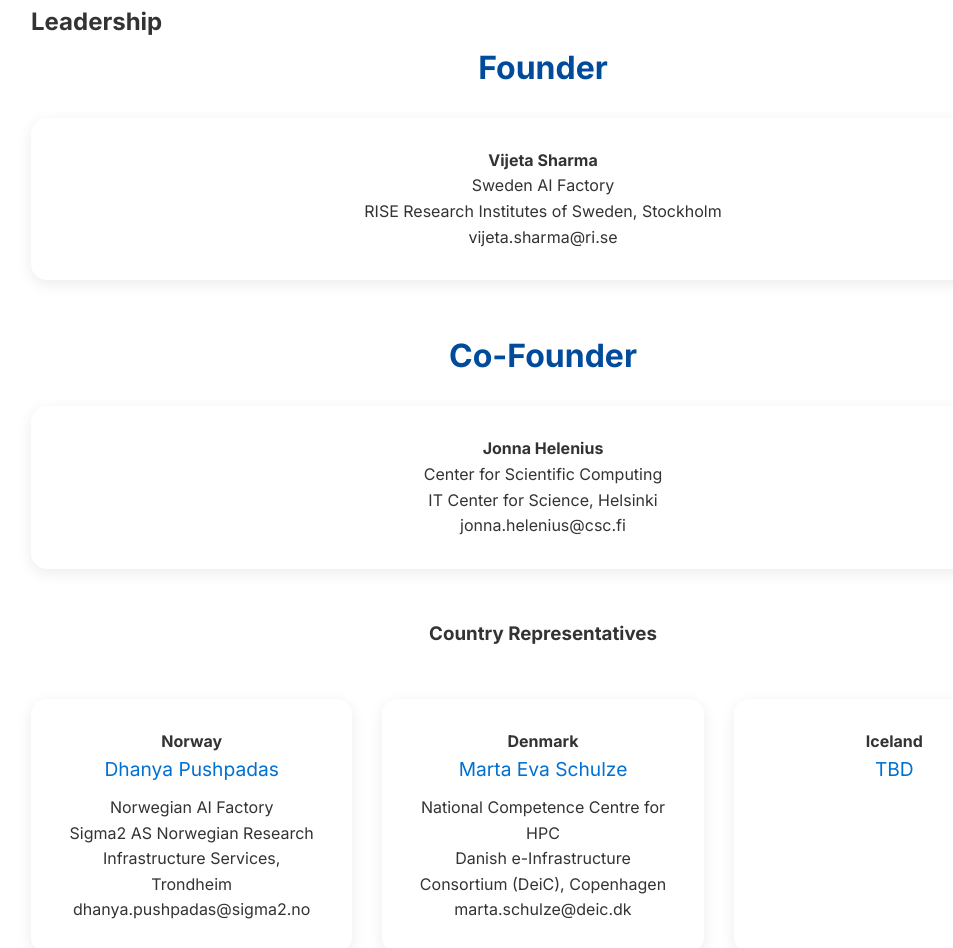
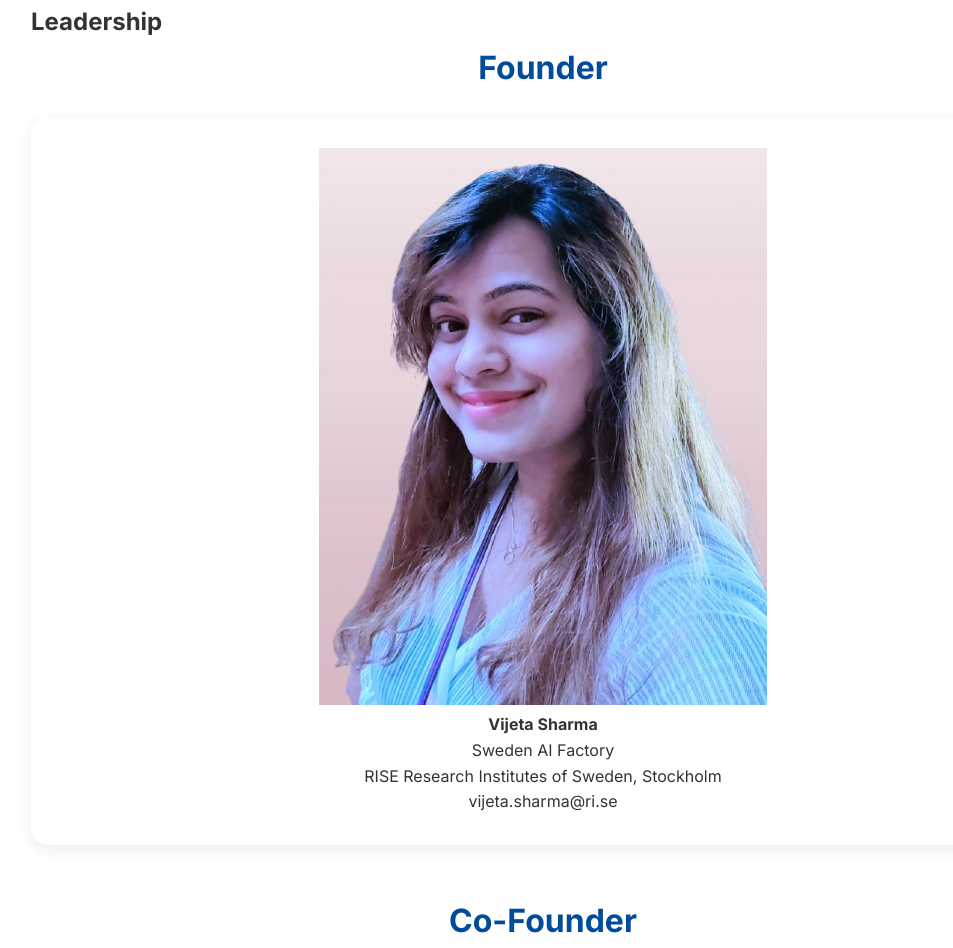
Before and after one commit to whpcnordic/whpc-nordic.github.io, a plain HTML site: page index.html in a window 1280 px wide. Shown: the part 2270-3218 px from the top of the page, without its empty margins (97-1050 px from the left). Drawn offline with Linux system fonts and the light colour scheme.

Commit message:
Update index.html
Vijeta's photo added

```diff
--- a/index.html
+++ b/index.html
@@ -375,6 +375,7 @@ industry, and national supercomputing centres.
         <h3 class="group-title">Founder</h3>
 
         <div class="leader-card">
+            <img src="assets/images/Headshot.png" alt="Vijeta Sharma" class="leader-photo">
             <h4>Vijeta Sharma</h4>
             <p>Sweden AI Factory</p>
             <p>RISE Research Institutes of Sweden, Stockholm</p>
```
